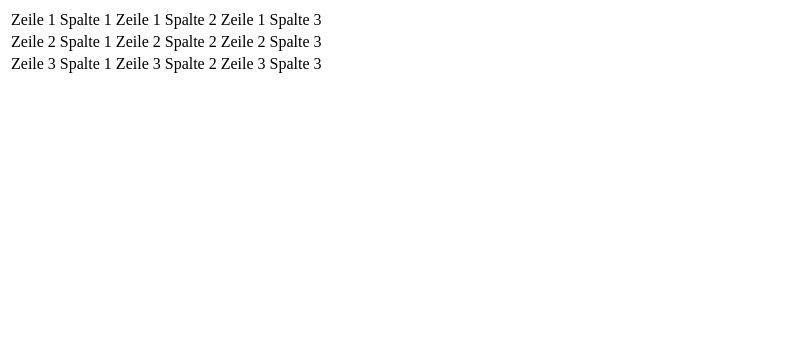
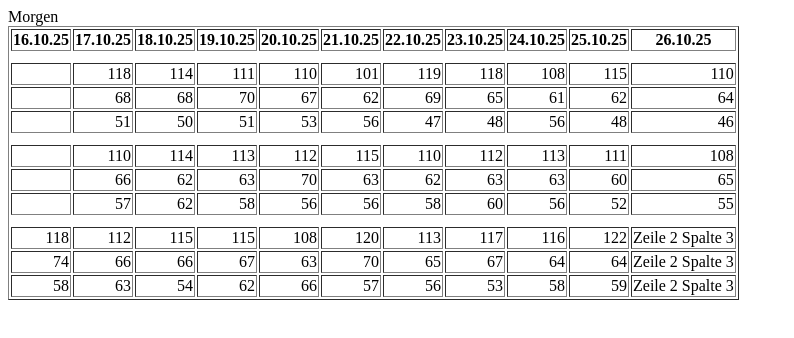
Before and after one commit to starbuck343509/portfolio, a plain HTML site: page index.html in a window 1280 px wide. Shown: the whole page, without its empty margins (0-794 px from the left). Drawn offline with Linux system fonts and the light colour scheme.

Commit message:
Index.html überarbeitet und aktualisiert

```diff
--- a/index.html
+++ b/index.html
@@ -8,17 +8,67 @@
 </head>
 
 <body>
-  	<table>
-		<tr>
-			<td>Zeile 1 Spalte 1</td> <td>Zeile 1 Spalte 2</td> <td>Zeile 1 Spalte 3</td>
+  	<table border>
+		<tr style="padding-left: 50px; padding-right: 50px;">
+
+			<th>16.10.25</th> <th>17.10.25</th> <th>18.10.25</th> <th>19.10.25</th>
+			<th>20.10.25</th> <th>21.10.25</th> <th>22.10.25</th> <th>23.10.25</th>
+			<th>24.10.25</th> <th>25.10.25</th> <th>26.10.25</th>
 		</tr>
+			<tr> </tr>
+			<tr> </tr>
+			<tr> </tr>
+			<tr> </tr>
+			<tr> Morgen</tr>
 
-		<tr>
-			<td>Zeile 2 Spalte 1</td> <td>Zeile 2 Spalte 2</td> <td>Zeile 2 Spalte 3</td>
-		</tr>
-		<tr>
-			<td>Zeile 3 Spalte 1</td> <td>Zeile 3 Spalte 2</td> <td>Zeile 3 Spalte 3</td>
-		</tr>
+		<tr style="text-align: right;">
+			<td></td> <td>118</td> <td>114</td><td>111</td><td>110</td><td>101</td>
+			<td>119</td> <td>118</td><td>108</td> <td>115</td> <td>110</td></tr>
+		<tr style="text-align: right;">
+			<td></td> <td>68</td> <td>68</td><td>70</td><td>67</td><td>62</td>
+			<td>69</td><td>65</td><td>61</td> <td>62</td> <td>64</td></tr>
+		<tr style="text-align: right;">
+			<td></td> <td>51</td> <td>50</td><td>51</td><td>53</td><td>56</td>
+			<td>47</td> <td>48</td><td>56</td> <td>48</td> <td>46</td></tr>
+			<tr> </tr>
+			<tr> </tr>
+			<tr> </tr>
+			<tr> </tr>
+			<tr> </tr>
+		<tr style="text-align: right;">	<td></td> <td>110</td> <td>114</td><td>113</td><td>112</td><td>115</td>
+			<td>110</td> <td>112</td><td>113</td> <td>111</td> <td>108</td></tr>
+		<tr style="text-align: right;">
+			<td></td> <td>66</td> <td>62</td><td>63</td><td>70</td><td>63</td>
+			<td>62</td> <td>63</td><td>63</td> <td>60</td> <td>65</td></tr>
+		<tr style="text-align: right;">
+			<td></td> <td>57</td> <td>62</td><td>58</td><td>56</td><td>56</td>
+			<td>58</td> <td>60</td><td>56</td> <td>52</td> <td>55</td></tr>
+
+			<tr> </tr>
+			<tr> </tr>
+			<tr> </tr>
+			<tr> </tr>
+			<tr> </tr>
+		<tr style="text-align: right;">
+			<td>118</td> <td>112</td> <td>115</td><td>115</td><td>108</td><td>120</td>
+			<td>113</td> <td>117</td><td>116</td> <td>122</td> <td>Zeile 2 Spalte 3</td></tr>
+		<tr style="text-align: right;">
+			<td>74</td> <td>66</td> <td>66</td><td>67</td><td>63</td><td>70</td>
+			<td>65</td> <td>67</td><td>64</td> <td>64</td> <td>Zeile 2 Spalte 3</td></tr>
+		<tr style="text-align: right;">
+			<td>58</td> <td>63</td> <td>54</td><td>62</td><td>66</td><td>57</td>
+			<td>56</td> <td>53</td><td>58</td> <td>59</td> <td>Zeile 2 Spalte 3</td></tr>
+
+
+
+
+
+
+
+
+
+
+
 
 	</table>
   </body>
```
